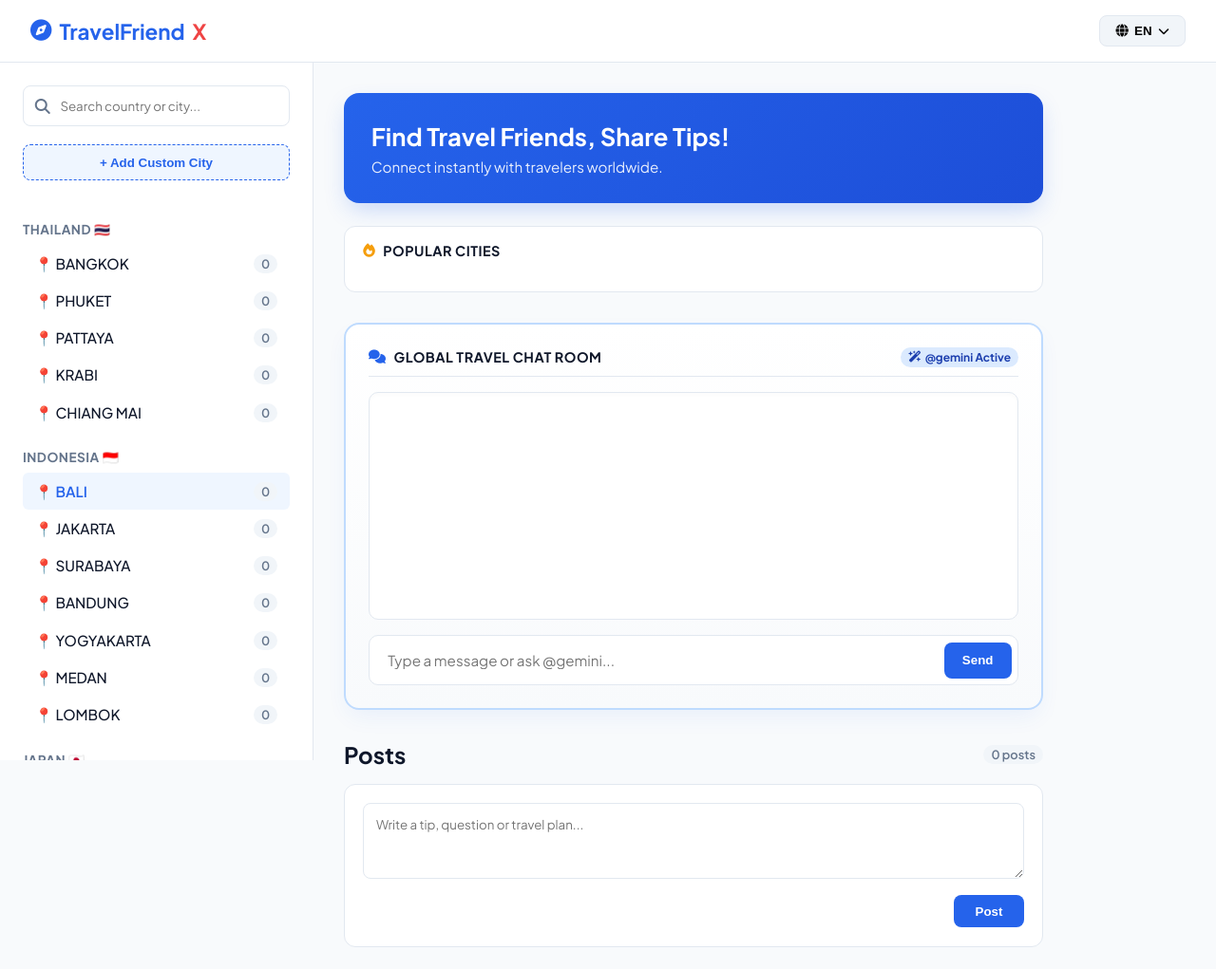
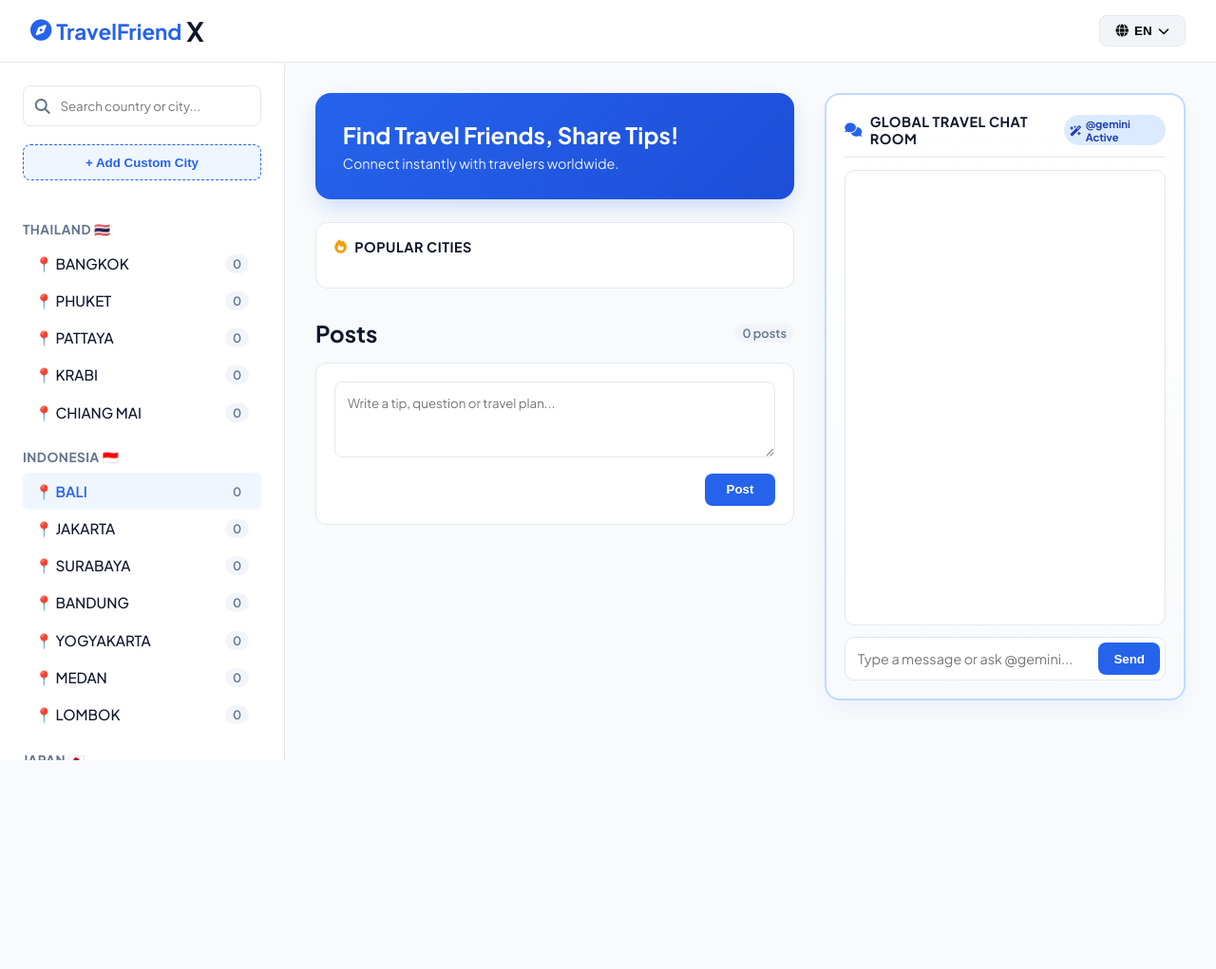
Before and after one commit to QNDERQ/EASIEST-WAY-TO-FIND-TRAVEL-FRIENDS---SEYEHAT-ARKADASI, a plain HTML site: page index.html in a window 1280 px wide. Shown: the whole page at 95% size. After the commit the page ends 801 px from the top, so only its background shows below. Drawn offline with Linux system fonts and the light colour scheme; no server answers.

Commit message:
Update index.html

```diff
--- a/index.html
+++ b/index.html
@@ -46,13 +46,15 @@
       color: var(--primary);
       display: flex;
       align-items: center;
-      gap: 0.5rem;
+      gap: 0.3rem;
       cursor: pointer;
     }
 
     .logo-x {
-      color: #ef4444;
-      font-weight: 800;
+      color: var(--text-dark);
+      font-weight: 900;
+      font-size: 1.25em;
+      line-height: 1;
     }
 
     .header-actions {
@@ -137,13 +139,13 @@
     .container {
       display: flex;
       flex: 1;
-      max-width: 1300px;
+      max-width: 1500px;
       margin: 0 auto;
       width: 100%;
     }
 
     aside {
-      width: 330px;
+      width: 300px;
       background: #ffffff;
       border-right: 1px solid var(--border-color);
       padding: 1.5rem;
@@ -151,6 +153,7 @@
       position: sticky;
       top: 65px;
       overflow-y: auto;
+      flex-shrink: 0;
     }
 
     .search-box {
@@ -242,7 +245,19 @@
     main {
       flex: 1;
       padding: 2rem;
-      max-width: 800px;
+      display: grid;
+      grid-template-columns: 1fr 380px;
+      gap: 2rem;
+      align-items: start;
+    }
+
+    .main-left-column {
+      min-width: 0;
+    }
+
+    .main-right-column {
+      position: sticky;
+      top: 85px;
     }
 
     .header-banner {
@@ -254,8 +269,8 @@
       box-shadow: 0 10px 25px -5px rgba(37, 99, 235, 0.25);
     }
 
-    .header-banner h1 { font-size: 1.6rem; margin-bottom: 0.4rem; }
-    .header-banner p { opacity: 0.9; font-size: 0.95rem; }
+    .header-banner h1 { font-size: 1.5rem; margin-bottom: 0.4rem; }
+    .header-banner p { opacity: 0.9; font-size: 0.9rem; }
 
     .popular-section {
       background: #ffffff;
@@ -326,8 +341,7 @@
       background: linear-gradient(to bottom, #ffffff, #f8fafc);
       border: 2px solid #bfdbfe;
       border-radius: 16px;
-      padding: 1.5rem;
-      margin-bottom: 2rem;
+      padding: 1.2rem;
       box-shadow: 0 10px 25px -5px rgba(37, 99, 235, 0.08);
     }
 
@@ -335,7 +349,7 @@
       display: flex;
       justify-content: space-between;
       align-items: center;
-      margin-bottom: 1rem;
+      margin-bottom: 0.8rem;
       border-bottom: 1px solid var(--border-color);
       padding-bottom: 0.6rem;
     }
@@ -343,8 +357,8 @@
     .chat-badge-ai {
       background: #dbeafe;
       color: #1e40af;
-      font-size: 0.75rem;
-      padding: 3px 8px;
+      font-size: 0.7rem;
+      padding: 2px 6px;
       border-radius: 20px;
       font-weight: 700;
       display: flex;
@@ -353,29 +367,29 @@
     }
 
     .chat-messages-container {
-      height: 240px;
+      height: 480px;
       overflow-y: auto;
       border: 1px solid var(--border-color);
       border-radius: 10px;
-      padding: 1rem;
+      padding: 0.8rem;
       background: #ffffff;
-      margin-bottom: 1rem;
+      margin-bottom: 0.8rem;
       display: flex;
       flex-direction: column;
-      gap: 0.7rem;
+      gap: 0.6rem;
       box-shadow: inset 0 2px 4px rgba(0,0,0,0.02);
     }
 
     .chat-msg-item {
-      font-size: 0.92rem;
-      padding: 0.6rem 0.8rem;
+      font-size: 0.88rem;
+      padding: 0.5rem 0.7rem;
       background: #f8fafc;
       border: 1px solid #e2e8f0;
       border-radius: 8px;
       display: flex;
       justify-content: space-between;
       align-items: flex-start;
-      gap: 0.5rem;
+      gap: 0.4rem;
     }
 
     .chat-msg-item.ai-msg {
@@ -394,21 +408,21 @@
 
     .chat-input-area {
       display: flex;
-      gap: 0.6rem;
+      gap: 0.4rem;
       background: #ffffff;
-      padding: 0.4rem;
+      padding: 0.3rem;
       border: 1px solid var(--border-color);
       border-radius: 10px;
     }
 
     .chat-input-area input {
       flex: 1;
-      padding: 0.6rem 0.8rem;
+      padding: 0.5rem;
       border: none;
       outline: none;
       font-family: inherit;
       background: transparent;
-      font-size: 0.95rem;
+      font-size: 0.9rem;
     }
 
     .post-box {
@@ -557,6 +571,11 @@
     }
     .modal-actions { display: flex; justify-content: flex-end; gap: 0.5rem; }
     .modal-close { background: #e2e8f0; border: none; padding: 0.5rem 1rem; border-radius: 6px; cursor: pointer; }
+
+    @media(max-width: 1100px) {
+      main { grid-template-columns: 1fr; }
+      .main-right-column { position: static; }
+    }
 
     @media(max-width: 768px) {
       .container { flex-direction: column; }
@@ -609,6 +628,7 @@
     </aside>
 
     <main>
+      <div class="main-left-column">
         <div class="header-banner">
           <h1 id="bannerTitle">Find Travel Friends, Share Tips!</h1>
           <p id="bannerDesc">Connect instantly with travelers worldwide.</p>
@@ -621,6 +641,22 @@
           <div class="popular-cards" id="popularCardsContainer"></div>
         </div>
 
+        <div class="feed-header">
+          <h2 id="currentFeedTitle">Posts</h2>
+          <span id="postCountBadge" class="city-count">0 posts</span>
+        </div>
+
+        <div class="post-box">
+          <textarea id="postText" placeholder="Write a tip, question or travel plan..."></textarea>
+          <div class="post-box-actions">
+            <button class="btn-submit" onclick="createNewPost()" id="postSubmitBtn">Post</button>
+          </div>
+        </div>
+
+        <div id="postsFeedContainer"></div>
+      </div>
+
+      <div class="main-right-column">
         <div class="live-chat-box">
           <div class="chat-header-flex">
             <div class="popular-title" style="margin-bottom:0;">
@@ -632,23 +668,10 @@
           <div class="chat-messages-container" id="chatMessagesContainer"></div>
           <div class="chat-input-area">
             <input type="text" id="chatInputMessage" placeholder="Type a message or ask @gemini..." onkeypress="handleChatKeyPress(event)">
-          <button class="btn-submit" id="chatSendBtn" style="margin:0; padding: 0.5rem 1.2rem;" onclick="sendLiveChatMessage()">Send</button>
-        </div>
-      </div>
-
-      <div class="feed-header">
-        <h2 id="currentFeedTitle">Posts</h2>
-        <span id="postCountBadge" class="city-count">0 posts</span>
-      </div>
-
-      <div class="post-box">
-        <textarea id="postText" placeholder="Write a tip, question or travel plan..."></textarea>
-        <div class="post-box-actions">
-          <button class="btn-submit" onclick="createNewPost()" id="postSubmitBtn">Post</button>
-        </div>
-      </div>
-
-      <div id="postsFeedContainer"></div>
+            <button class="btn-submit" id="chatSendBtn" style="margin:0; padding: 0.5rem 1rem;" onclick="sendLiveChatMessage()">Send</button>
+          </div>
+        </div>
+      </div>
     </main>
   </div>
 
```
Lines whose indentation alone changed are shown as unchanged.
